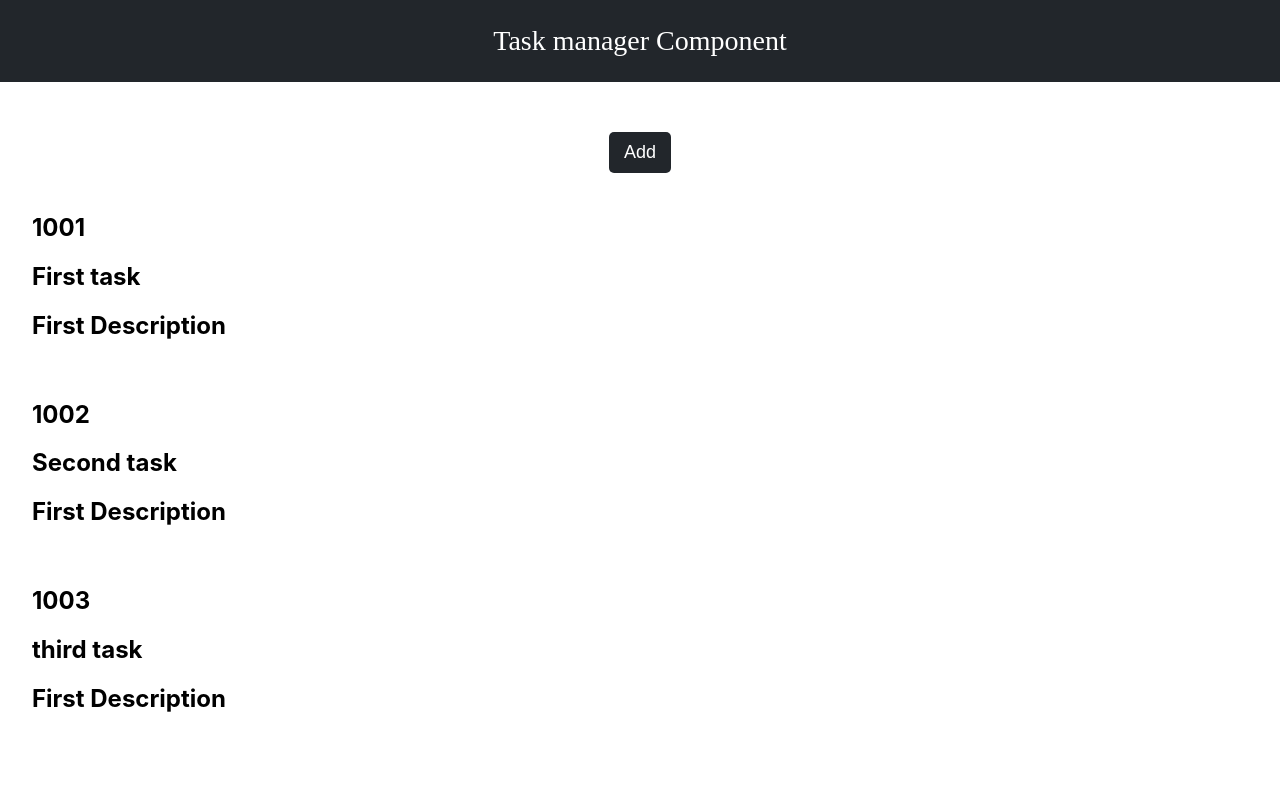
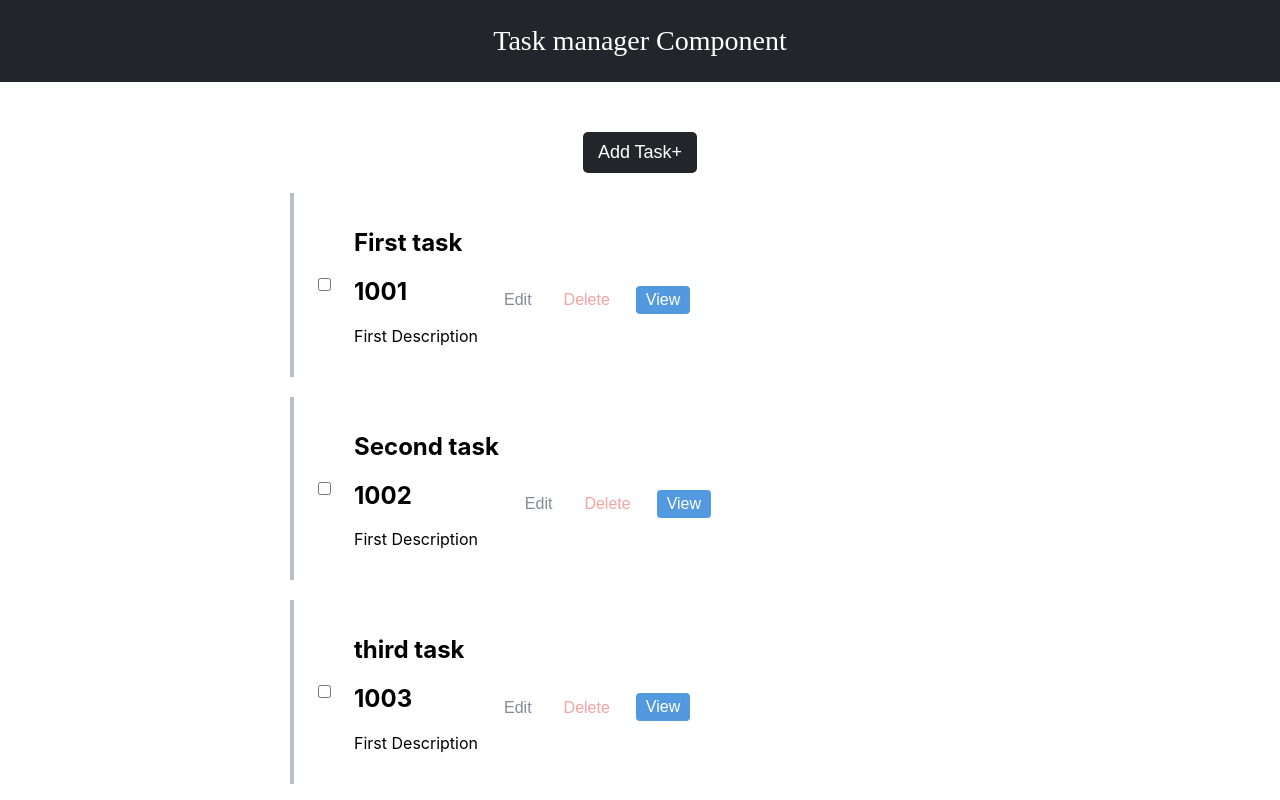
Before and after one commit to Daniel-Charles-J/task-manager, a React (Create React App) app: page / in a window 1280 px wide. Built offline with nearby package versions, Linux system fonts and the light colour scheme.

Commit message:
add task completed

```diff
--- /dev/null
+++ b/src/Components/AddTask.js
@@ -0,0 +1,20 @@
+import {useState} from "react";
+import Model from "./Model";
+import "../Styles/addTask.css";
+
+function AddTask({onClose, open}){
+    const[title, setTitle] = useState("");
+    const[description, setDescription] = useState("");
+    return(
+        <div>
+            <Model modalLable="Add Task" onClose={onClose} open={open}>
+                <form className="addTask" name="addTask">
+                    <input type="text" onChange={(e) => setTitle(e.target.value)}  placeholder="Enter The task Title" name="title" value={title}></input>
+                    <textarea type="text" onChange={(e) => setDescription(e.target.value)}  name="description" placeholder="Enter task Description" value={description}></textarea>
+                    <button type="submit" >Submit</button>
+                </form>
+            </Model>
+        </div>
+    )
+}
+export default AddTask;
--- /dev/null
+++ b/src/Components/Model.js
@@ -0,0 +1,26 @@
+import "../Styles/modal.css"
+function Model({modalLable, onClose, open, children, custom_modal}){
+    function handleClose(e){
+        if(e.target.className ==="modalContainer"){
+            onClose();
+        }
+        return null;
+    }
+    if(open){
+        return(
+            <div className="modalContainer" onClick={handleClose}>
+                <div className={`modal ${custom_modal}`}>
+                    <div className="modal__head">
+                        <h2>{modalLable}</h2>
+                        <span className="modal__close" onClick={onClose}>x</span>
+                    </div>
+                    {children}
+                </div>
+
+            </div>
+        )
+    }
+    return null;
+
+}
+export default Model;
--- a/src/Components/Task.js
+++ b/src/Components/Task.js
@@ -1,11 +1,37 @@
-function Task({id,title,description,isCompleted}){
+import "../Styles/task.css"
+import {useState} from "react";
+
+
+function Task(props){
+    let {id,title,description,isCompleted} =props;
+    const [checked,setChecked] = useState(isCompleted);
+    const [open,setOpen] = useState({edit:false, view:false});
+    function handleDelete(){
+        console.log("hello");
+    }
 
     return(
-        <div>
-           <h2>{id}</h2>
-           <h2>{title}</h2>
-           <h2>{description}</h2>
-           <h2>{isCompleted}</h2>
+        <div className={`task ${checked &&"task--borderColor"}`}>
+            <div>
+                <input type="checkbox"></input>
+                <label></label>
+            </div>
+            <div>
+              <h2>{title}</h2>
+              <h2>{id}</h2>
+              <p>{description}</p>
+            </div>
+            <div className="task__buttons">
+                <div className="task__deleteNedit">
+                    <button className="task__editButton" onClick={()=>setOpen({...open, edit:true})}>Edit</button>
+                    <button className="task__deleteButton" onClick={handleDelete}>Delete</button>
+                </div>
+                {/* while clicking without changing the other properties(edit) we changed only the view */}
+                <button onClick={() => setOpen({...open,view:true})}>View</button>
+            </div>
+
+
+
         </div>
 
     )
--- a/src/Components/TaskManager.js
+++ b/src/Components/TaskManager.js
@@ -2,6 +2,7 @@ import "../Styles/taskManager.css"
 
 import {useState} from "react";
 import Task from "./Task";
+import AddTask from "./AddTask";
 
 function TaskManager(){
     let task = [{
@@ -22,18 +23,22 @@ function TaskManager(){
         title : "third task",
         description : "First Description"
     }]
+
     const[tasks, setTasks] = useState(task);
+    const[openAddModel, setOpenAddModel] = useState(false);
+
     return(
-        <div class="taskManager">
+        <div className="taskManager">
             <header>Task manager Component</header>
             <div className="taskManager__container">
-                <button>Add</button>
+                <button onClick={() => setOpenAddModel(true)}>Add Task+</button>
                 <div className="taskManager__tasks">
                     {tasks.map((x)=>
-                    <Task id={x.id} title={x.title} description={x.description} isCompleted={x.isCompleted} />
+                    <Task key={x.id} id={x.id} title={x.title} description={x.description} isCompleted={x.isCompleted} />
                     )}
                 </div>
             </div>
+            {openAddModel && <AddTask onClose={() => setOpenAddModel(false)} open={openAddModel}/>}
         </div>
     )
 }
```
